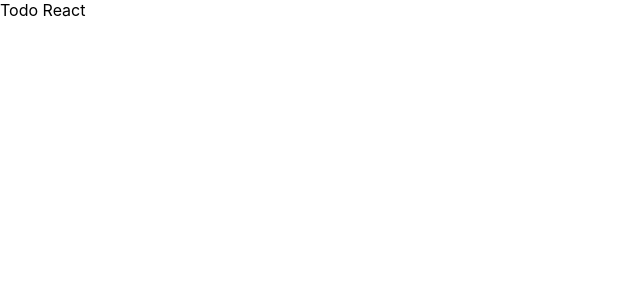
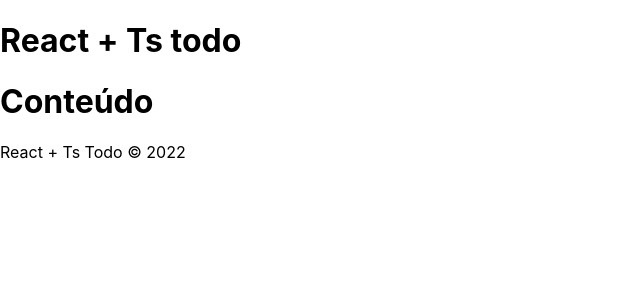
Before and after one commit to xandaosilva/curso-reactjs, a React (Create React App) app in the folder 17_apendiceE/todolist/: page / in a window 1280 px wide. Shown: the top 300 px of the page, without its empty margins (0-640 px from the left). Built offline with nearby package versions, Linux system fonts and the light colour scheme; the HTML template or start-up script is replaced by a standard one.

Commit message:
Criando header e footer

```diff
--- a/17_apendiceE/todolist/src/App.tsx
+++ b/17_apendiceE/todolist/src/App.tsx
@@ -1,9 +1,15 @@
 import React from 'react';
+
+// Components
+import Footer from './components/Footer';
+import Header from './components/Header';
 
 function App() {
   return (
     <div>
-      Todo React
+      <Header />
+      <h1>Conteúdo</h1>
+      <Footer />
     </div>
   );
 }
--- /dev/null
+++ b/17_apendiceE/todolist/src/components/Footer.tsx
@@ -0,0 +1,13 @@
+import "./Footer.css";
+
+const Footer = () => {
+    return (
+        <footer>
+            <p>
+                <span>React + Ts Todo</span> &copy; 2022
+            </p>
+        </footer>
+    );
+}
+
+export default Footer;
--- /dev/null
+++ b/17_apendiceE/todolist/src/components/Header.tsx
@@ -0,0 +1,11 @@
+import "./Header.css";
+
+const Header = () => {
+    return (
+        <header>
+            <h1>React + Ts todo</h1>
+        </header>
+    );
+}
+
+export default Header;
```
Also changed, not shown: 17_apendiceE/todolist/src/components/Footer.css (added), 17_apendiceE/todolist/src/components/Header.css (added).
